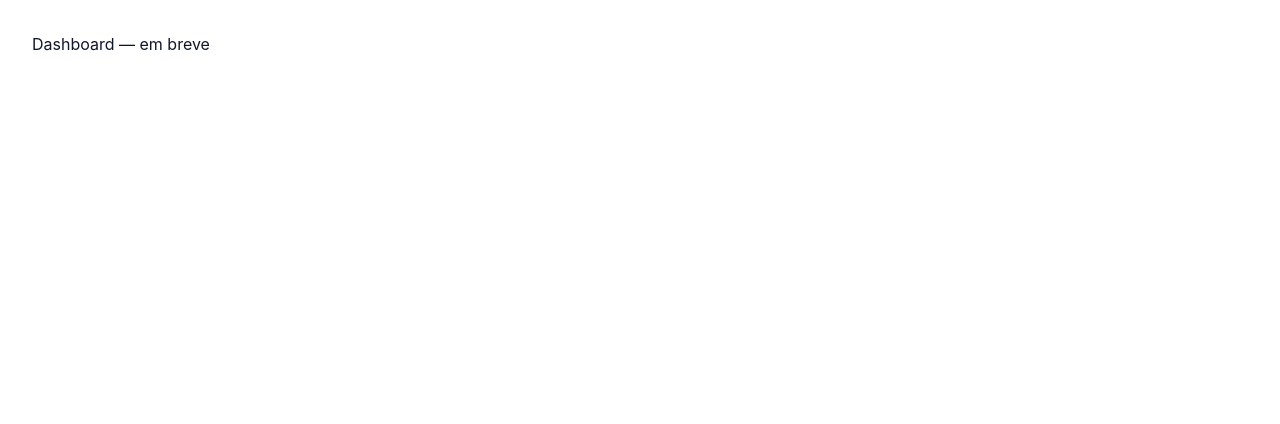
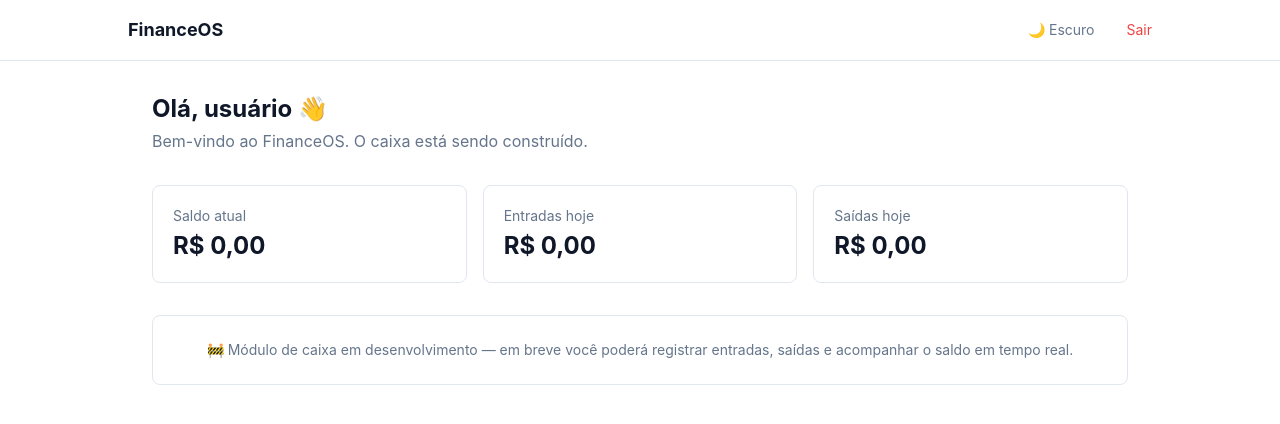
Before and after one commit to igorc7f20-sketch/Financeos, a React app in the folder frontend/: page /dashboard in a window 1280 px wide. Shown: the top 424 px of the page. Built offline with nearby package versions, Linux system fonts and the light colour scheme; no server answers; sample sign-in values are in the browser's storage; the HTML template or start-up script is replaced by a standard one.

Commit message:
feat(dashboard): add basic dashboard page with header and balance cards.

```diff
--- a/frontend/src/App/routes.jsx
+++ b/frontend/src/App/routes.jsx
@@ -8,6 +8,7 @@ import { Navigate, Route, Routes } from "react-router-dom";
 import { useAuthStore } from "@/shared/store/authStore";
 import LoginPage from "@/features/auth/pages/LoginPage";
 import RegisterPage from "@/features/auth/pages/RegisterPage";
+import DashboardPage from "@/features/dashboard/pages/DashboardPage";
 
 function PrivateRoute({ children }) {
   const { isAuthenticated } = useAuthStore();
@@ -27,7 +28,7 @@ export default function AppRoutes() {
       <Route path="/register" element={<PublicRoute><RegisterPage /></PublicRoute>} />
 
       {/* Protected — dashboard será adicionado no próximo bloco */}
-      <Route path="/dashboard" element={<PrivateRoute><div className="p-8 text-foreground">Dashboard — em breve</div></PrivateRoute>} />
+      <Route path="/dashboard" element={<PrivateRoute><DashboardPage /></PrivateRoute>} />
 
       {/* Fallback */}
       <Route path="*" element={<Navigate to="/login" replace />} />
--- a/frontend/src/features/auth/pages/LoginPage.jsx
+++ b/frontend/src/features/auth/pages/LoginPage.jsx
@@ -67,7 +67,7 @@ export default function LoginPage() {
                                 required
                                 value={form.password}
                                 onChange={onChange}
-                                placeholder="••••••••"
+                                placeholder="Sua senha"
                                 className="w-full px-3 py-2 rounded-md border border-input bg-background
                                            text-foreground text-sm placeholder:text-muted-foreground
                                            focus:outline-none focus:ring-2 focus:ring-ring"
--- /dev/null
+++ b/frontend/src/features/dashboard/pages/DashboardPage.jsx
@@ -0,0 +1,81 @@
+/**
+ * DashboardPage — Page Layer
+ * Main screen after login. Simple and functional MVP.
+ */
+import { useAuthStore } from "@/shared/store/authStore";
+import { useAuth } from "@/features/auth/hooks/useAuth";
+import { useTheme } from "@/shared/hooks/useTheme";
+
+export default function DashboardPage() {
+  const { user } = useAuthStore();
+  const { handleLogout } = useAuth();
+  const { theme, toggle } = useTheme();
+
+  return (
+    <div className="min-h-screen bg-background">
+
+      {/* Header */}
+      <header className="border-b border-border bg-card px-6 py-4">
+        <div className="max-w-5xl mx-auto flex items-center justify-between">
+          <h1 className="text-lg font-bold text-foreground">FinanceOS</h1>
+          <div className="flex items-center gap-4">
+            <button
+              onClick={toggle}
+              className="text-sm text-muted-foreground hover:text-foreground transition-colors"
+            >
+              {theme === "dark" ? "☀️ Claro" : "🌙 Escuro"}
+            </button>
+            <span className="text-sm text-muted-foreground">
+              {user?.email}
+            </span>
+            <button
+              onClick={handleLogout}
+              className="text-sm text-destructive hover:opacity-80 transition-opacity"
+            >
+              Sair
+            </button>
+          </div>
+        </div>
+      </header>
+
+      {/* Content */}
+      <main className="max-w-5xl mx-auto px-6 py-8">
+
+        {/* Welcome */}
+        <div className="mb-8">
+          <h2 className="text-2xl font-bold text-foreground">
+            Olá, {user?.full_name?.split(" ")[0] || "usuário"} 👋
+          </h2>
+          <p className="text-muted-foreground mt-1">
+            Bem-vindo ao FinanceOS. O caixa está sendo construído.
+          </p>
+        </div>
+
+        {/* Cards placeholder */}
+        <div className="grid grid-cols-1 sm:grid-cols-3 gap-4 mb-8">
+          <div className="bg-card border border-border rounded-lg p-5">
+            <p className="text-sm text-muted-foreground">Saldo atual</p>
+            <p className="text-2xl font-bold text-foreground mt-1">R$ 0,00</p>
+          </div>
+          <div className="bg-card border border-border rounded-lg p-5">
+            <p className="text-sm text-muted-foreground">Entradas hoje</p>
+            <p className="text-2xl font-bold text-foreground mt-1">R$ 0,00</p>
+          </div>
+          <div className="bg-card border border-border rounded-lg p-5">
+            <p className="text-sm text-muted-foreground">Saídas hoje</p>
+            <p className="text-2xl font-bold text-foreground mt-1">R$ 0,00</p>
+          </div>
+        </div>
+
+        {/* Next step notice */}
+        <div className="bg-card border border-border rounded-lg p-6 text-center">
+          <p className="text-muted-foreground text-sm">
+            🚧 Módulo de caixa em desenvolvimento — em breve você poderá
+            registrar entradas, saídas e acompanhar o saldo em tempo real.
+          </p>
+        </div>
+
+      </main>
+    </div>
+  );
+}
```
